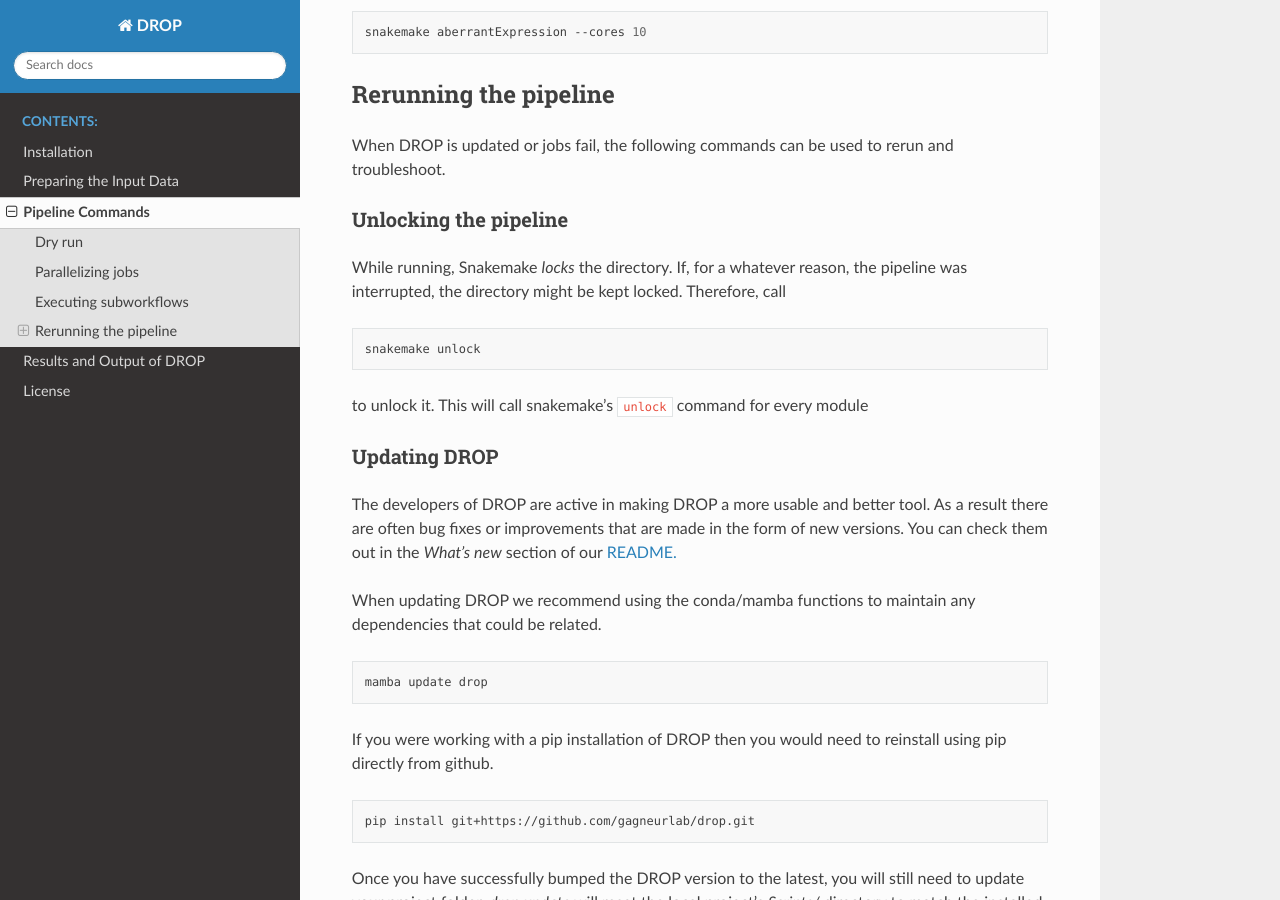
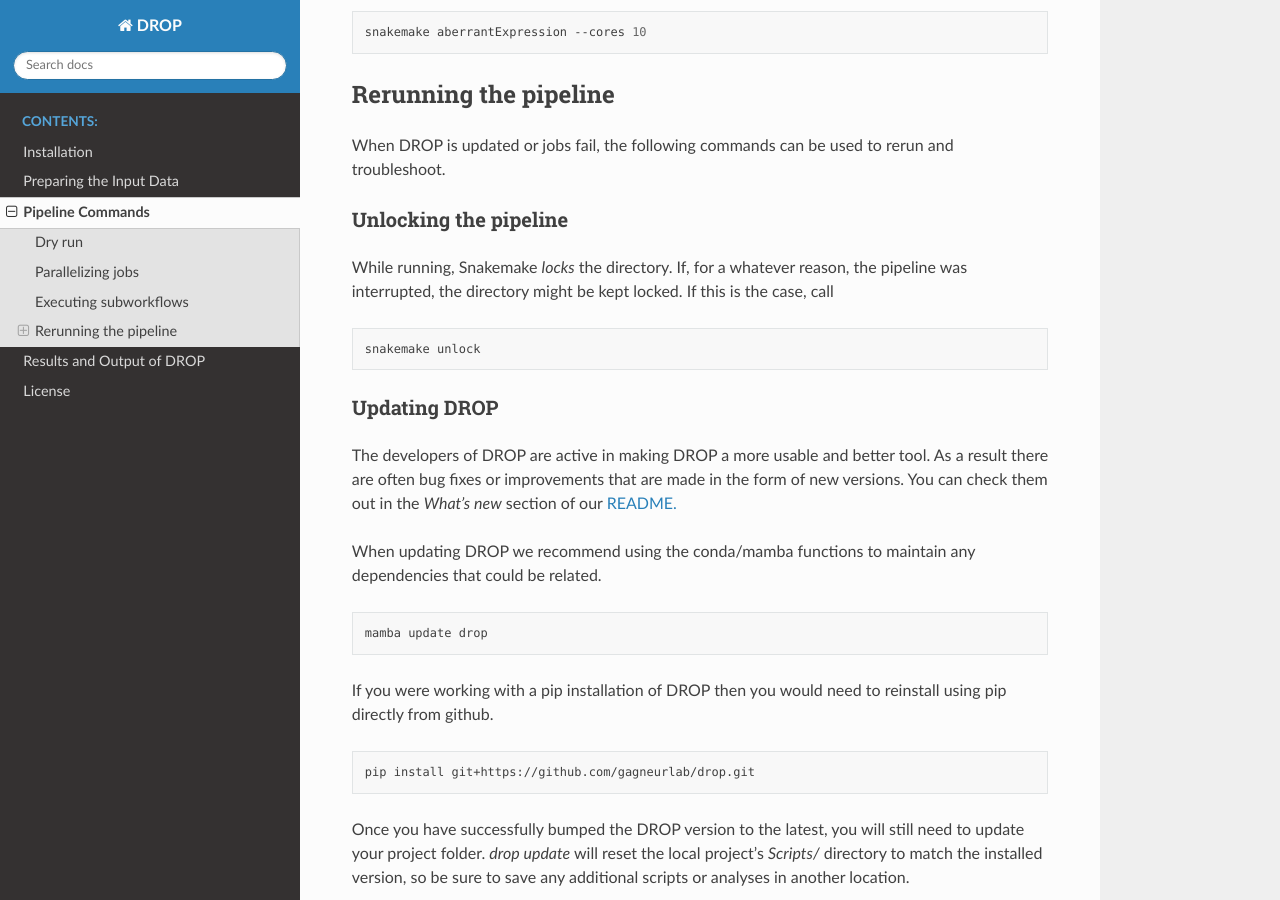
Before and after one commit to gagneurlab/drop, a Sphinx documentation site: the page built from docs/source/pipeline.rst, in a window 1280 px wide and 900 px high, scrolled down 1328 px. Built offline with Sphinx 7.4.7 and the Read the Docs theme 2.0.0, drawn with Linux system fonts in a browser that asks for light colours; pages that are not in the unit, such as notebooks, are missing from menus.

Commit message:
Update pipeline.rst

```diff
--- a/docs/source/pipeline.rst
+++ b/docs/source/pipeline.rst
@@ -70,13 +70,11 @@
 Unlocking the pipeline
 ++++++++++++++++++++++
 
-While running, Snakemake *locks* the directory. If, for a whatever reason, the pipeline was interrupted, the directory might be kept locked. Therefore, call
+While running, Snakemake *locks* the directory. If, for a whatever reason, the pipeline was interrupted, the directory might be kept locked. If this is the case, call
 
 .. code-block:: bash
 
     snakemake unlock
-
-to unlock it. This will call snakemake's ``unlock`` command for every module
 
 .. _dropUpdate:
 
```
